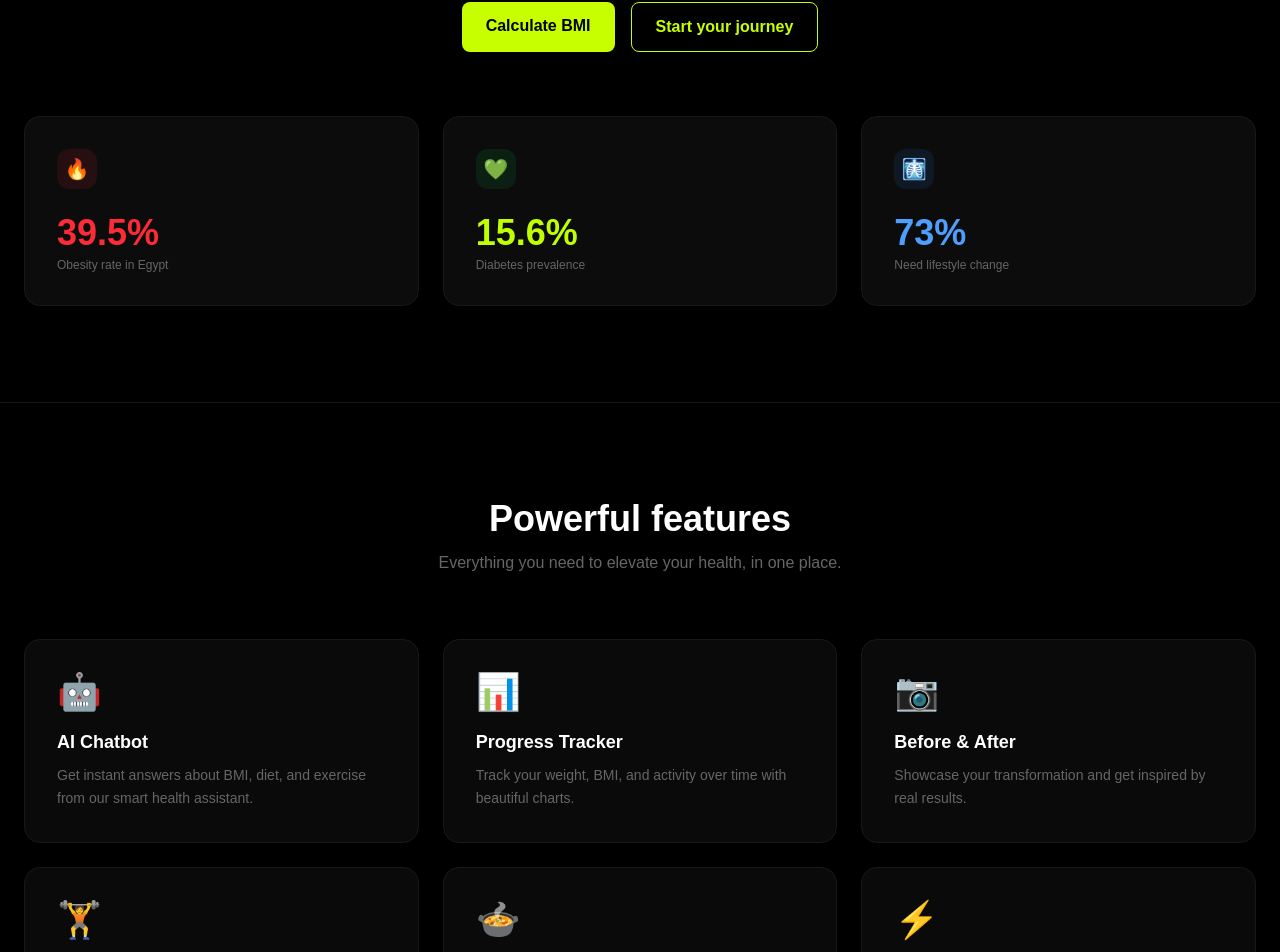
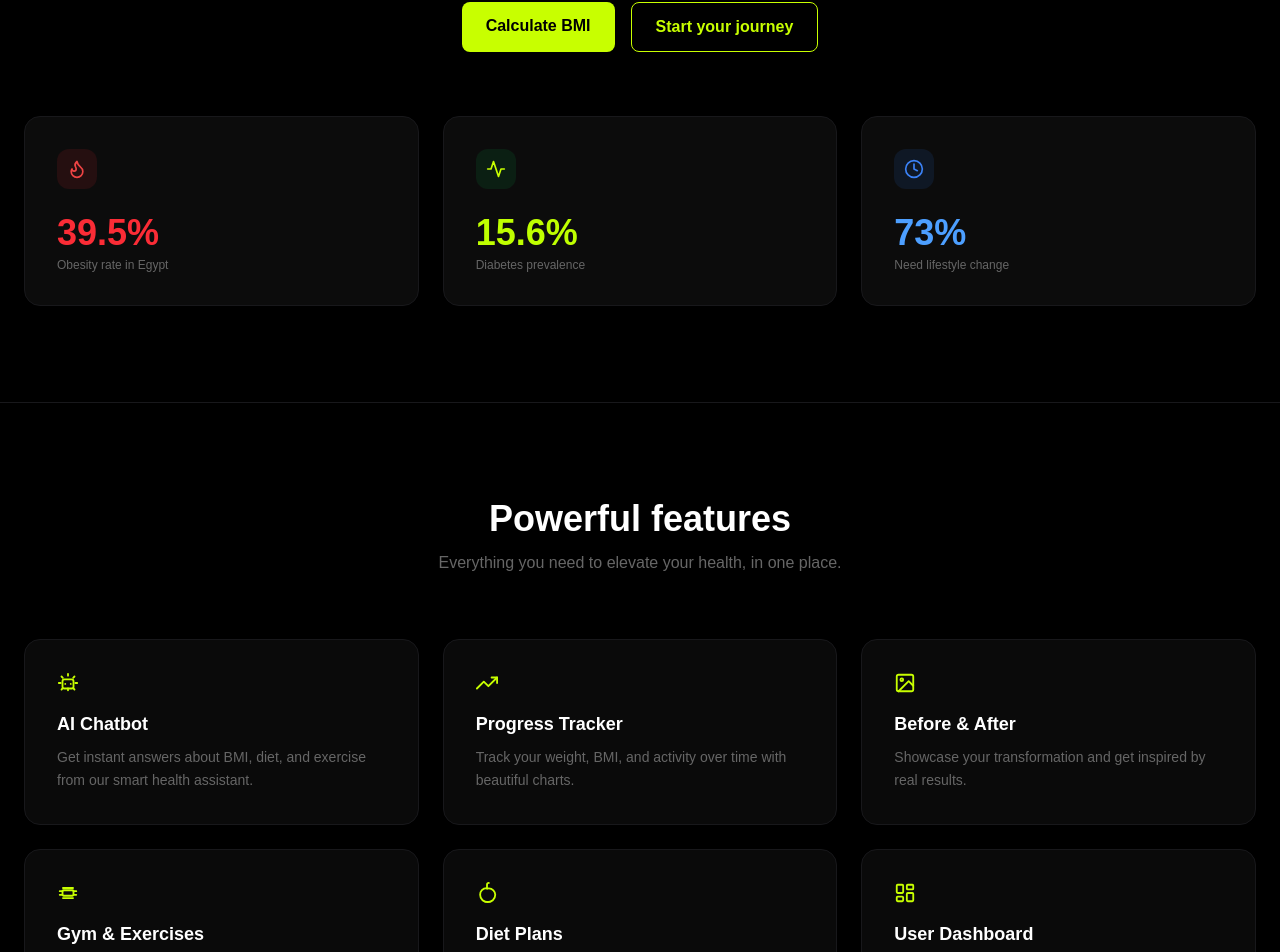
Before and after one commit to nhahub/NHA-4-205, a React (Vite) app: page / in a window 1280 px wide. Shown: the part 489-1441 px from the top of the page. Built offline with nearby package versions, Linux system fonts and the light colour scheme.

Commit message:
feat: update App, Home, Footer, and Navbar core components

```diff
--- a/src/App.jsx
+++ b/src/App.jsx
@@ -3,7 +3,6 @@ import Home from './pages/Home';
 import Register from './pages/Register';
 import Login from './pages/Login';
 import Dashboard from './pages/Dashboard';
-import Diet from './pages/DietPlan';
 import Contact from './pages/ContactUs';
 import Progress from './pages/Progress';
 import Exercises from './pages/Exercises';
--- a/src/components/Footer.jsx
+++ b/src/components/Footer.jsx
@@ -37,9 +37,9 @@ const Footer = () => {
           <Link to="/diet" className="hover:text-white transition">Diet Plan</Link>
         </div>
 
-        {/* col 3: Resources */}
+        {/* col 3: Features */}
         <div className="flex flex-col gap-3">
-          <h4 className="text-white font-bold mb-1 text-lg">Resources</h4>
+          <h4 className="text-white font-bold mb-1 text-lg">Features</h4>
           <Link to="/progress" className="hover:text-white transition">Progress Tracker</Link>
           <Link to="/transformation" className="hover:text-white transition">Transformations</Link>
           <Link to="/chatbot" className="hover:text-white transition">AI Chatbot</Link>
--- a/src/components/Navbar.jsx
+++ b/src/components/Navbar.jsx
@@ -42,6 +42,7 @@ const Navbar = () => {
           <NavLink to="/dashboard" className="text-zinc-400 hover:text-white transition duration-200 [&.active]:text-[#c8ff00] [&.active]:font-medium">Dashboard</NavLink>
           <NavLink to="/transformation" className="text-zinc-400 hover:text-white transition duration-200 [&.active]:text-[#c8ff00] [&.active]:font-medium">Transformation</NavLink>
           <NavLink to="/contact" className="text-zinc-400 hover:text-white transition duration-200 [&.active]:text-[#c8ff00] [&.active]:font-medium">Contact Us</NavLink>
+          <NavLink to="/chatBot" className="text-zinc-400 hover:text-white transition duration-200 [&.active]:text-[#c8ff00] [&.active]:font-medium">Chat Bot</NavLink>
         </div>
 
         {/* 2️⃣ Desktop Auth Section (Hidden on mobile, flex on desktop) */}
@@ -102,6 +103,7 @@ const Navbar = () => {
           <NavLink onClick={() => setIsOpen(false)} to="/dashboard" className="text-zinc-400 hover:text-white py-1 [&.active]:text-[#c8ff00]">Dashboard</NavLink>
           <NavLink onClick={() => setIsOpen(false)} to="/transformation" className="text-zinc-400 hover:text-white py-1 [&.active]:text-[#c8ff00]">Transformation</NavLink>
           <NavLink onClick={() => setIsOpen(false)} to="/contact" className="text-zinc-400 hover:text-white py-1 [&.active]:text-[#c8ff00]">Contact Us</NavLink>
+          <NavLink onClick={() => setIsOpen(false)} to="/chatBot" className="text-zinc-400 hover:text-white py-1 [&.active]:text-[#c8ff00]">Chat Bot</NavLink>
 
           <div className="border-t border-zinc-900 my-2"></div>
 
--- a/src/pages/Home.jsx
+++ b/src/pages/Home.jsx
@@ -4,43 +4,77 @@ import { useNavigate } from 'react-router-dom';
 const FeatureData = [
   {
     id: 1,
-    icon: "🤖",
+    icon: (
+      <svg width="22" height="22" viewBox="0 0 24 24" fill="none" stroke="#c8ff00" strokeWidth="2" strokeLinecap="round" strokeLinejoin="round">
+        <path d="M12 2v2M12 18v2M4.93 4.93l1.41 1.41M17.66 17.66l1.41 1.41M2 12h2M20 12h2M6.34 17.66l-1.41 1.41M19.07 4.93l-1.41 1.41" />
+        <rect x="6" y="8" width="12" height="10" rx="2" />
+        <path d="M9 13h.01M15 13h.01" />
+      </svg>
+    ),
     title: "AI Chatbot",
     description: "Get instant answers about BMI, diet, and exercise from our smart health assistant.",
     path: "/chatbot"
   },
   {
     id: 2,
-    icon: "📊",
+    icon: (
+      <svg width="22" height="22" viewBox="0 0 24 24" fill="none" stroke="#c8ff00" strokeWidth="2" strokeLinecap="round" strokeLinejoin="round">
+        <polyline points="23 6 13.5 15.5 8.5 10.5 1 18" />
+        <polyline points="17 6 23 6 23 12" />
+      </svg>
+    ),
     title: "Progress Tracker",
     description: "Track your weight, BMI, and activity over time with beautiful charts.",
     path: "/progress"
   },
   {
     id: 3,
-    icon: "📷",
+    icon: (
+      <svg width="22" height="22" viewBox="0 0 24 24" fill="none" stroke="#c8ff00" strokeWidth="2" strokeLinecap="round" strokeLinejoin="round">
+        <rect x="3" y="3" width="18" height="18" rx="2" ry="2" />
+        <circle cx="8.5" cy="8.5" r="1.5" />
+        <polyline points="21 15 16 10 5 21" />
+      </svg>
+    ),
     title: "Before & After",
     description: "Showcase your transformation and get inspired by real results.",
     path: "/transformation"
   },
   {
     id: 4,
-    icon: "🏋️",
+    icon: (
+      <svg width="22" height="22" viewBox="0 0 24 24" fill="none" stroke="#c8ff00" strokeWidth="2" strokeLinecap="round" strokeLinejoin="round">
+        <path d="M6.5 6.5h11M6.5 17.5h11M3 10h3M18 10h3M3 14h3M18 14h3" />
+        <rect x="6" y="9" width="12" height="6" rx="1" />
+      </svg>
+    ),
     title: "Gym & Exercises",
     description: "Curated workouts for every level, from beginner to advanced.",
     path: "/exercises"
   },
   {
     id: 5,
-    icon: "🍲",
+    icon: (
+      <svg width="22" height="22" viewBox="0 0 24 24" fill="none" stroke="#c8ff00" strokeWidth="2" strokeLinecap="round" strokeLinejoin="round">
+        <path d="M12 22c4.97 0 9-3.04 9-8a7 7 0 0 0-7-7c-.52 0-1.03.1-1.5.3A4.38 4.38 0 0 1 12 7c-.17 0-.33-.1-.5-.3A7 7 0 0 0 4.5 14c0 4.96 4.03 8 9 8z" />
+        <path d="M12 7V3c0-1 1-2 2-2" />
+      </svg>
+    ),
     title: "Diet Plans",
     description: "Personalized meal plans and calorie calculators tailored for you.",
     path: "/diet"
   },
   {
     id: 6,
-    icon: "⚡",
-    title: "Admin Dashboard",
+    icon: (
+      <svg width="22" height="22" viewBox="0 0 24 24" fill="none" stroke="#c8ff00" strokeWidth="2" strokeLinecap="round" strokeLinejoin="round">
+        <rect x="3" y="3" width="7" height="9" rx="1" />
+        <rect x="14" y="3" width="7" height="5" rx="1" />
+        <rect x="14" y="12" width="7" height="9" rx="1" />
+        <rect x="3" y="16" width="7" height="5" rx="1" />
+      </svg>
+    ),
+    title: "User Dashboard",
     description: "Powerful tools to manage users, content, and platform reports.",
     path: "/dashboard"
   }
@@ -91,7 +125,11 @@ const navigate = useNavigate();
     {/* card 1 */}
 
     <div className="bg-[#0c0c0c] border border-zinc-900 p-8 rounded-2xl w-full flex flex-col justify-between min-h-[190px]">
-      <div className="bg-red-500/10 text-red-500 w-10 h-10 rounded-xl flex items-center justify-center text-xl">🔥</div>
+      <div className="bg-red-500/10 text-red-500 w-10 h-10 rounded-xl flex items-center justify-center">
+        <svg width="20" height="20" viewBox="0 0 24 24" fill="none" stroke="#ef4444" strokeWidth="2" strokeLinecap="round" strokeLinejoin="round">
+          <path d="M8.5 14.5A2.5 2.5 0 0 0 11 12c0-1.38-.5-2-1-3-1.072-2.143-.224-4.054 2-6 .5 2.5 2 4.9 4 6.5 2 1.6 3 3.5 3 5.5a7 7 0 1 1-14 0c0-1.153.433-2.294 1-3a2.5 2.5 0 0 0 2.5 2.5z" />
+        </svg>
+      </div>
       <div className="mt-4">
         <div className="text-red-500 font-black text-4xl mb-1">39.5%</div>
         <div className="text-[#666] text-xs font-medium">Obesity rate in Egypt</div>
@@ -100,7 +138,11 @@ const navigate = useNavigate();
 
     {/* card 2 */}
     <div className="bg-[#0c0c0c] border border-zinc-900 p-8 rounded-2xl w-full flex flex-col justify-between min-h-[190px]">
-      <div className="bg-green-500/10 text-green-500 w-10 h-10 rounded-xl flex items-center justify-center text-xl">💚</div>
+      <div className="bg-green-500/10 text-green-500 w-10 h-10 rounded-xl flex items-center justify-center">
+        <svg width="20" height="20" viewBox="0 0 24 24" fill="none" stroke="#c8ff00" strokeWidth="2" strokeLinecap="round" strokeLinejoin="round">
+          <path d="M22 12h-4l-3 9L9 3l-3 9H2" />
+        </svg>
+      </div>
       <div className="mt-4">
         <div className="text-[#bfff00] font-black text-4xl mb-1">15.6%</div>
         <div className="text-[#666] text-xs font-medium">Diabetes prevalence</div>
@@ -109,7 +151,12 @@ const navigate = useNavigate();
 
     {/* card 3 */}
     <div className="bg-[#0c0c0c] border border-zinc-900 p-8 rounded-2xl w-full flex flex-col justify-between min-h-[190px]">
-      <div className="bg-blue-500/10 text-blue-500 w-10 h-10 rounded-xl flex items-center justify-center text-xl">🩻</div>
+      <div className="bg-blue-500/10 text-blue-500 w-10 h-10 rounded-xl flex items-center justify-center">
+        <svg width="20" height="20" viewBox="0 0 24 24" fill="none" stroke="#3b82f6" strokeWidth="2" strokeLinecap="round" strokeLinejoin="round">
+          <path d="M12 2C6.48 2 2 6.48 2 12s4.48 10 10 10 10-4.48 10-10S17.52 2 12 2z" />
+          <path d="M12 6v6l4 2" />
+        </svg>
+      </div>
       <div className="mt-4">
         <div className="text-[#4d9fff] font-black text-4xl mb-1">73%</div>
         <div className="text-[#666] text-xs font-medium">Need lifestyle change</div>
```
